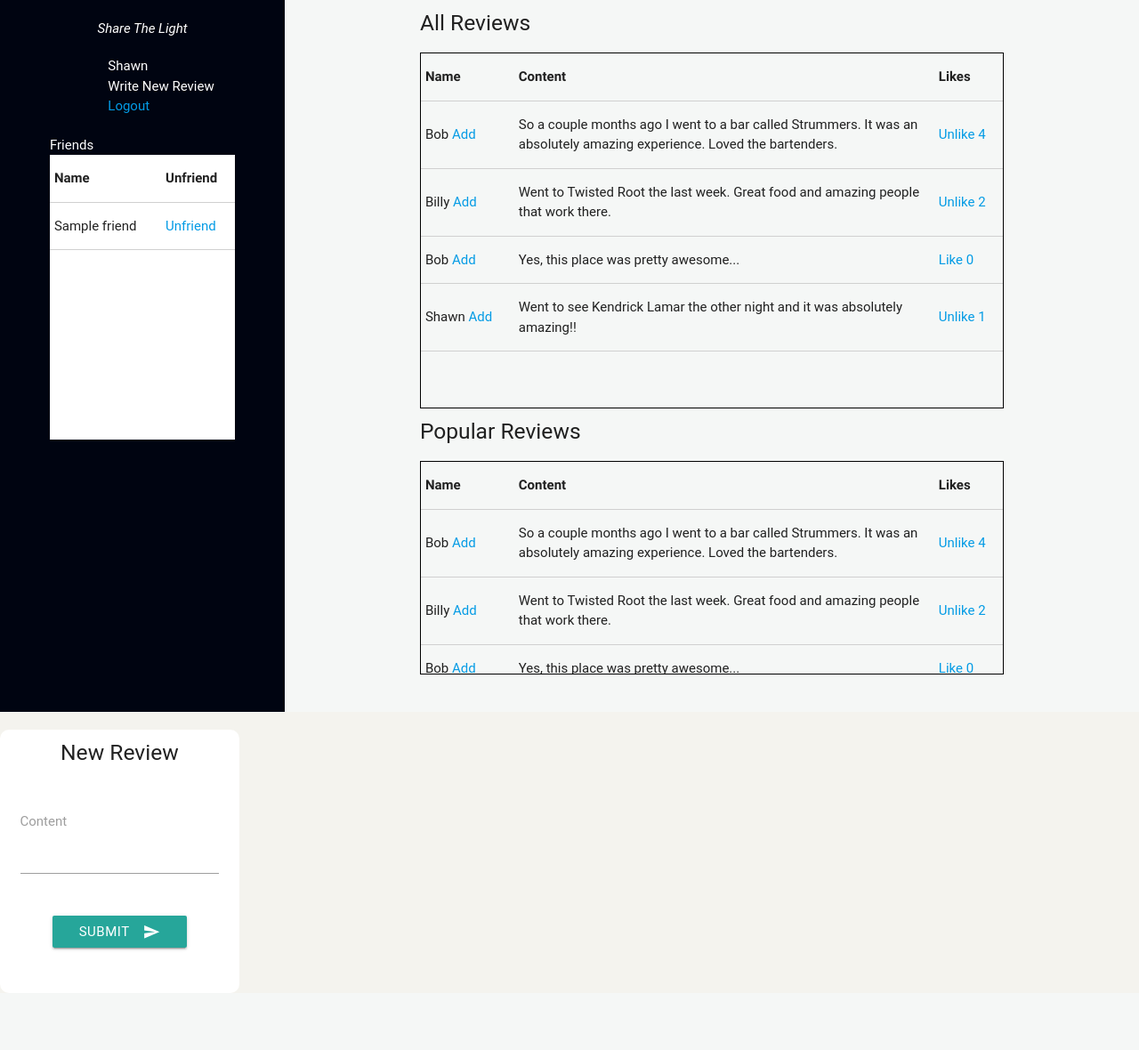
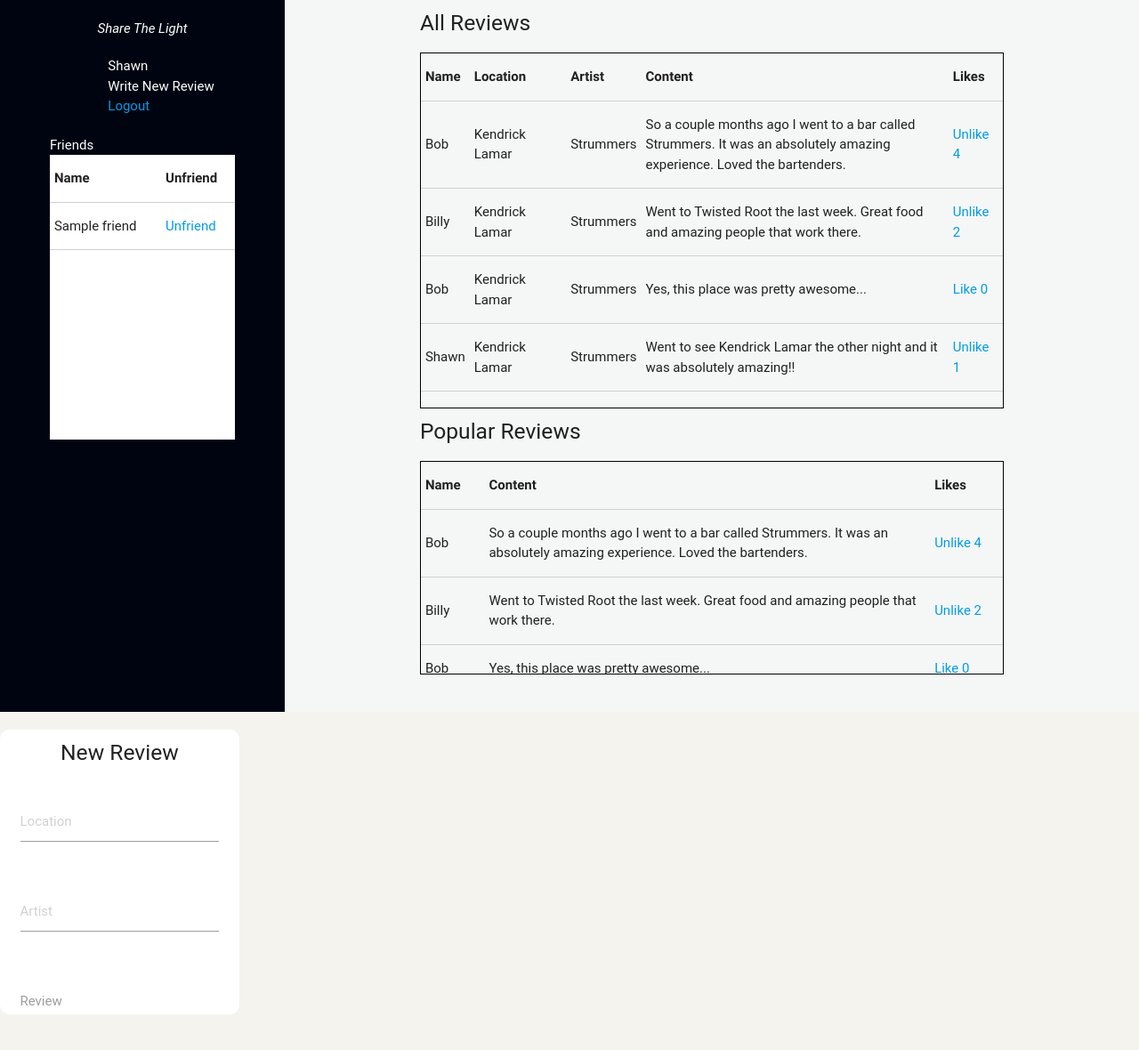
Before and after one commit to shawnbaughcodes/light, a Django app: template light/templates/light/home.html in a window 1280 px wide. Shown: the whole page at 89% size. Before the commit the page ends 1067 px from the top, so only its background shows below. Run offline with Django 3.2, Linux system fonts and the light colour scheme; data comes from the database, SQL or seed files in the repository; both versions use the stored data as it was after the commit; tables that the repository leaves empty hold one stand-in row (values such as "Sample post"); the template is opened without the code that fills it: values that come from a table or form of the project are taken from there, most other values are stand-ins (such as "Sample title", 1, 10 or a date in 2020); some libraries are stand-ins or nearby versions; some web fonts are replaced.

Commit message:
Changed landing bg. fixed styles for block css. migrated new fields for new reviews and added them to the new reviews form.

```diff
--- a/light/models.py
+++ b/light/models.py
@@ -52,6 +52,8 @@ class User(models.Model):
 # REVIEWS MODEL
 class Review(models.Model):
     topic = models.CharField(max_length=255)
+    location = models.CharField(max_length=255)
+    artist = models.CharField(max_length=255)
     media = models.FileField(default='')
     content = models.CharField(max_length=1000)
     user = models.ForeignKey(User, related_name='reviews', on_delete=models.CASCADE)
--- a/light/static/light/css/block_styles.css
+++ b/light/static/light/css/block_styles.css
@@ -20,10 +20,14 @@ body {
 	background: #000411;
 	height: 100vh;
 }
+#my_popup {
+	height: 45vh;
+
+}
 .new_review {
 	/*padding-top: 2%*/
 	background: white;
-	height: 37vh;
+	height: 45vh;
 	width: 21vw;
 	border-radius: 10px;
 	max-height: 40vh;
--- a/light/templates/light/home.html
+++ b/light/templates/light/home.html
@@ -52,7 +52,8 @@
                     <thead>
                       <tr>
                           <th>Name</th>
-
+                          <th>Location</th>
+                          <th>Artist</th>
                           <th>Content</th>
                           <th>Likes</th>
                       </tr>
@@ -61,15 +62,14 @@
                         {%for review in reviews%}
                       <tr>
                         <td>{{review.user.name}}
-                            {%for friend in friends%}
-                                {%if review.user.id != friend.id %}
+                            {%if review.user.id not in friends_ids %}
+                                {%if current_user.id != review.user.id%}
                                 <a href="/add/{{review.user.id}}">Add</a>
-                                {%else%}
-                                <!-- <a href="#"></a> -->
                                 {%endif%}
-                            {%endfor%}
+                            {%endif%}
                         </td>
-
+                        <td>{{review.location}}</td>
+                        <td>{{review.artist}}</td>
                         <td>{{review.content}}</td>
                         <td>
                             {%if current_user not in review.liked_by.all %}
@@ -98,11 +98,11 @@
                         {%for review in popular_reviews%}
                       <tr>
                         <td>{{review.user.name}}
-                            {%for friend in friends%}
-                                {%if review.user.id != friend.id %}
+                            {%if review.user.id not in friends_ids %}
+                                {%if current_user.id != review.user.id%}
                                 <a href="/add/{{review.user.id}}">Add</a>
                                 {%endif%}
-                            {%endfor%}
+                            {%endif%}
                         </td>
                         <td>{{review.content}}</td>
                         <td>
@@ -137,8 +137,18 @@
                 </div>
                 <div class="row">
                     <div class="input-field col s12">
+                        <input placeholder="Location" id="first_name" type="text" class="validate" name="location">
+                    </div>
+                </div>
+                <div class="row">
+                    <div class="input-field col s12">
+                        <input placeholder="Artist" id="artist" type="text" class="validate" name="artist">
+                    </div>
+                </div>
+                <div class="row">
+                    <div class="input-field col s12">
                         <textarea id="textarea1" class="materialize-textarea" name="content"></textarea>
-                        <label for="textarea1">Content</label>
+                        <label for="textarea1">Review</label>
                     </div>
                 </div>
                 <div class="review_submit">
--- a/light/views.py
+++ b/light/views.py
@@ -47,7 +47,8 @@ def home(request):
         'current_user': user,
         'reviews': Review.objects.all().order_by('-created_at'),
         'popular_reviews': popular_reviews,
-        'friends': user.friends.all()
+        'friends': user.friends.all(),
+        'friends_ids': user.friends.all().values_list('id', flat=True)
         }
 
         return render(request, 'light/home.html', context)
```
Also changed, not shown: light/static/light/css/styles.css (+15 -2 lines), light/templates/light/index.html (+5 -3 lines), db.sqlite3, light/migrations/0008_auto_20170719_0015.py (added), light/static/light/img/light_bg.jpg (deleted), light/static/light/img/light_bg.png (added), 3 other files.
